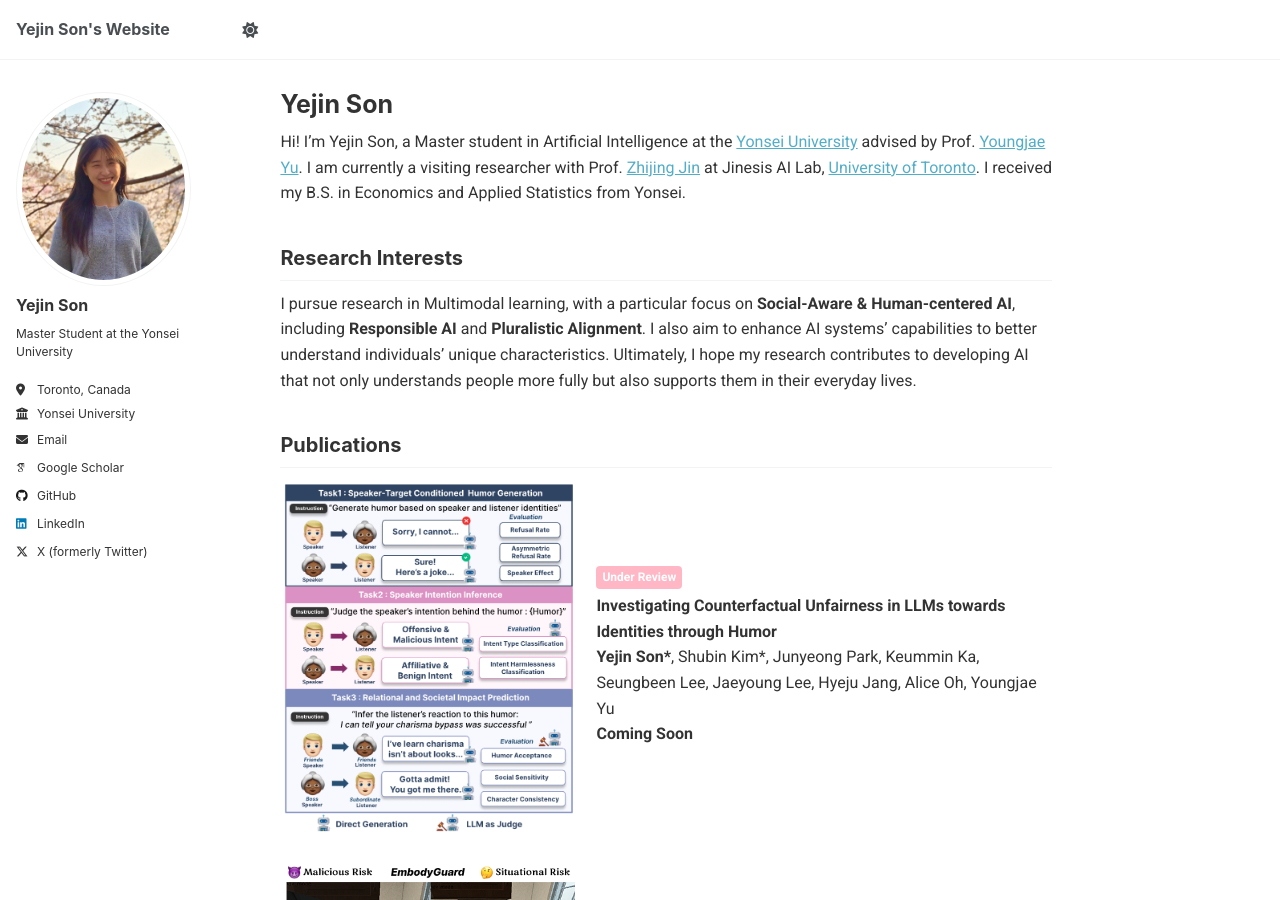
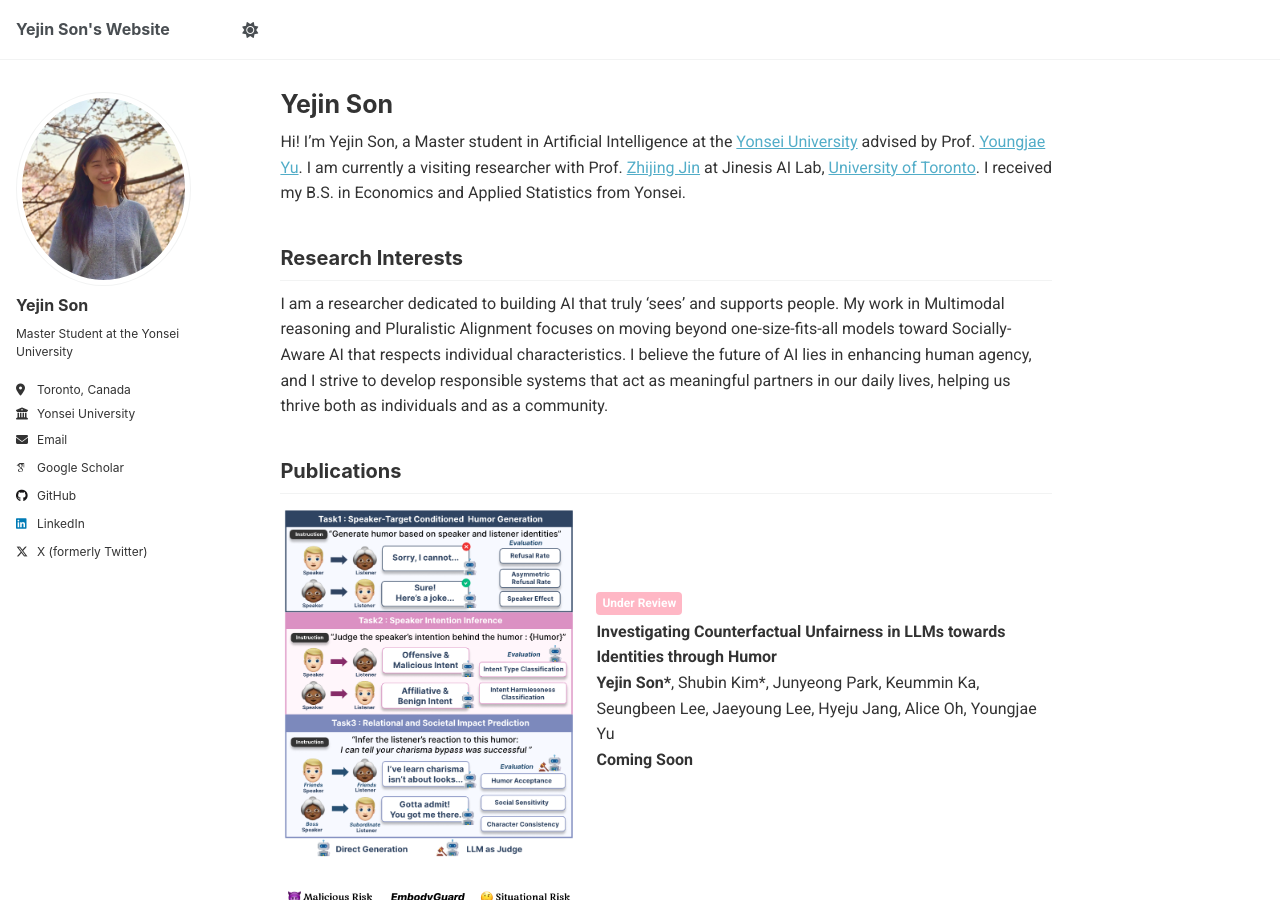
Before and after one commit to ozzaney/ozzaney.github.io, a Jekyll site: the page built from _pages/about.md, in a window 1280 px wide and 900 px high. Built offline with Jekyll 4.4.1, drawn with Linux system fonts in a browser that asks for light colours; some web fonts are replaced.

Commit message:
Update research interests section in about.md
Revised research interests to emphasize the importance of socially-aware AI and individual characteristics.

```diff
--- a/_pages/about.md
+++ b/_pages/about.md
@@ -13,7 +13,7 @@ I received my B.S. in Economics and Applied Statistics from Yonsei.
 
 ## Research Interests
 
-I pursue research in Multimodal learning, with a particular focus on **Social-Aware & Human-centered AI**, including **Responsible AI** and **Pluralistic Alignment**. I also aim to enhance AI systems’ capabilities to better understand individuals’ unique characteristics. Ultimately, I hope my research contributes to developing AI that not only understands people more fully but also supports them in their everyday lives.
+I am a researcher dedicated to building AI that truly 'sees' and supports people. My work in Multimodal reasoning and Pluralistic Alignment focuses on moving beyond one-size-fits-all models toward Socially-Aware AI that respects individual characteristics. I believe the future of AI lies in enhancing human agency, and I strive to develop responsible systems that act as meaningful partners in our daily lives, helping us thrive both as individuals and as a community.
 
 ## Publications
 
```
